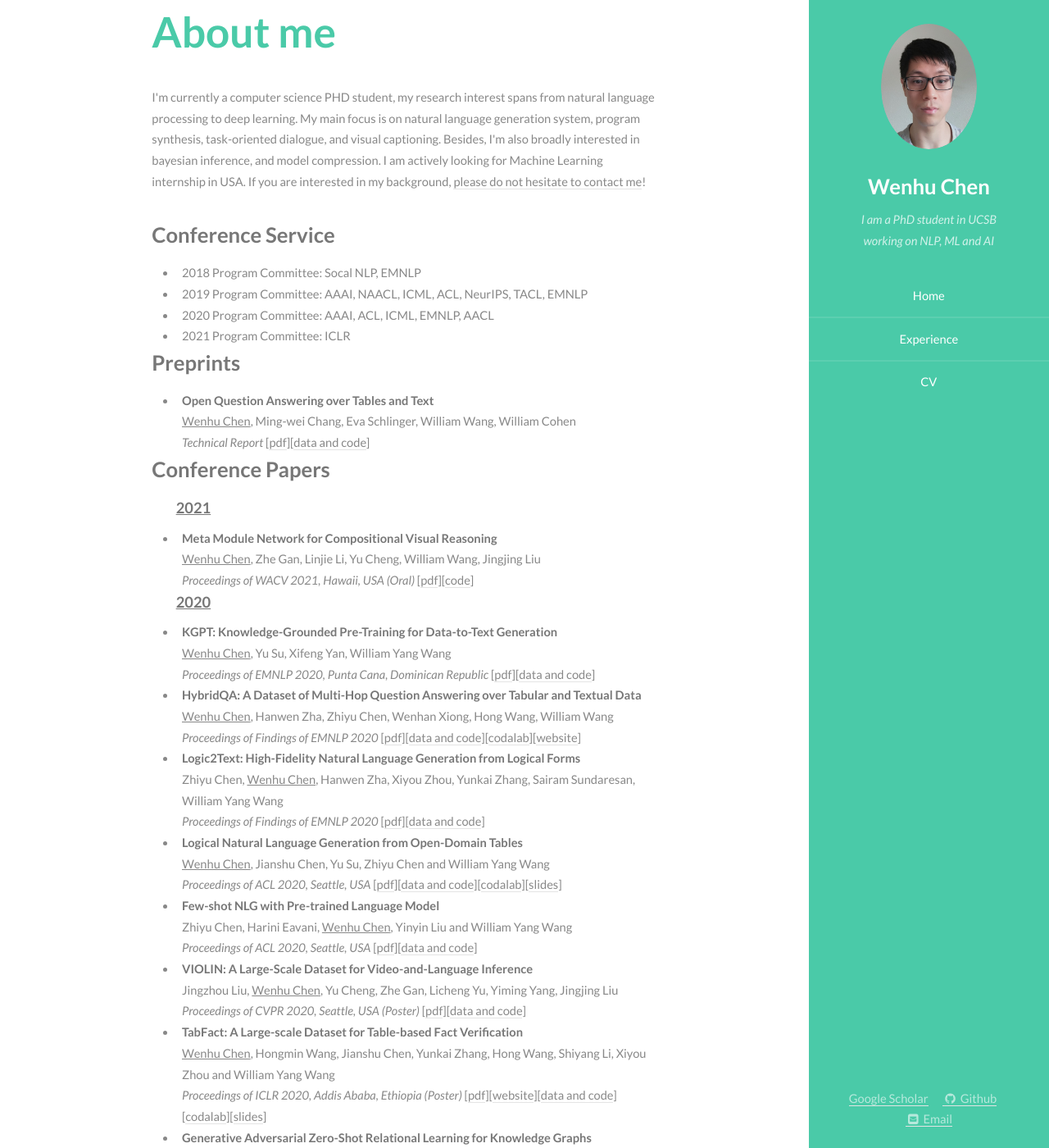
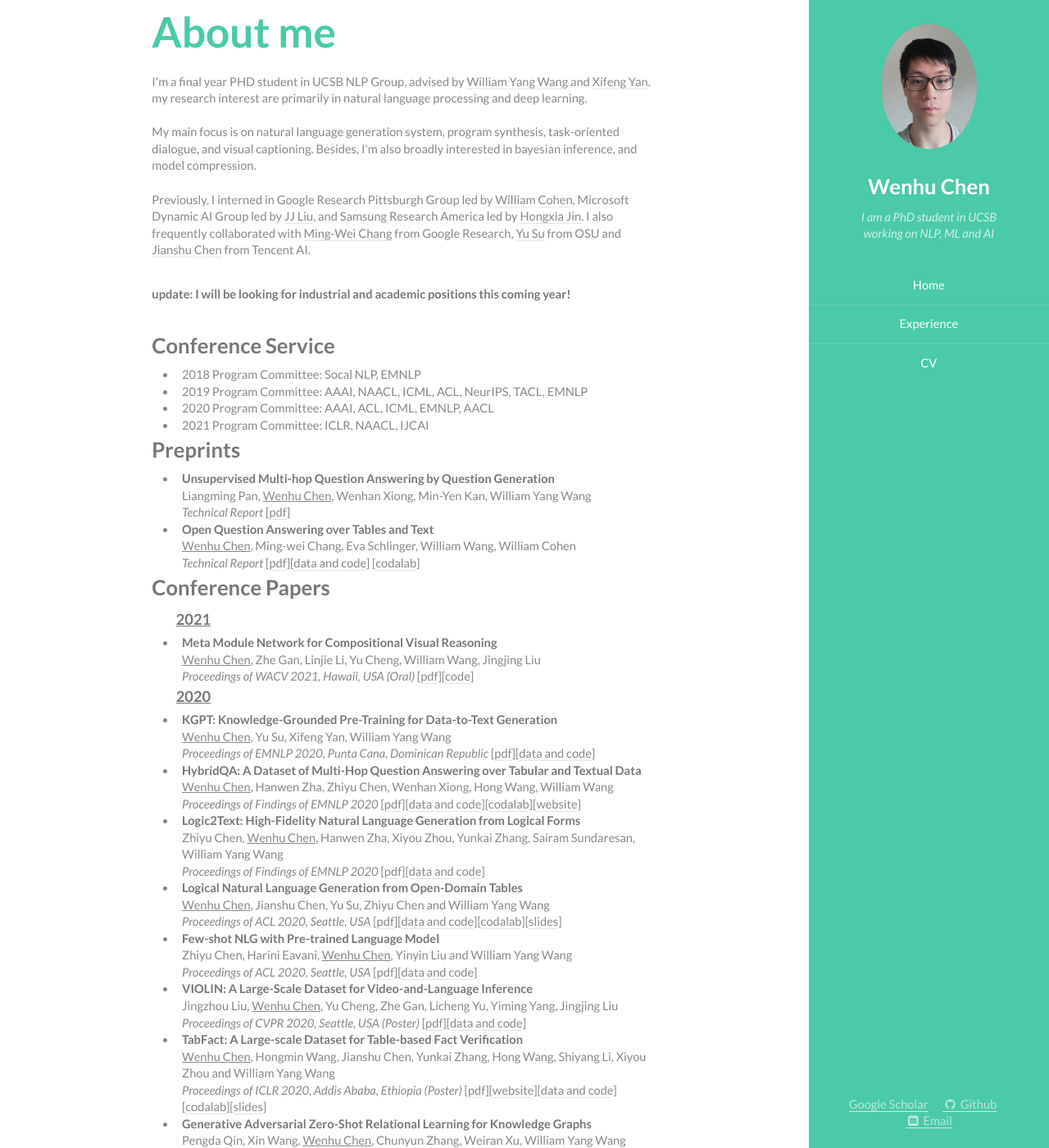
Before and after one commit to wenhuchen/wenhuchen.github.io, a Jekyll site: the page built from index.html, in a window 1280 px wide and 1400 px high. Shown: the whole window at 82% size. Built offline with Jekyll 4.4.1, drawn with Linux system fonts in a browser that asks for light colours.

Commit message:
update the website

```diff
--- a/css/style.css
+++ b/css/style.css
@@ -17,9 +17,9 @@
 	body, input, select, textarea {
 		color: #888;
 		font-family: "Lato", sans-serif;
-		font-size: 16pt;
+		font-size: 14pt;
 		font-weight: 400;
-		line-height: 1.75em;
+		line-height: 1.4em;
 	}
 
 	a {
@@ -55,7 +55,7 @@
 		color: #777;
 		font-weight: 700;
 		line-height: 1em;
-		margin: 0 0 0.5625em 0;
+		margin: 0 0 0.25em 0;
 	}
 
 	h1 a, h2 a, h3 a, h4 a, h5 a, h6 a {
@@ -1047,7 +1047,7 @@
 	}
 
 		#main > section > .container {
-			padding: 6em 0 4em 0;
+			padding: 6em 0 2em 0;
 		}
 
 		#main > section:first-child {
--- a/index.html
+++ b/index.html
@@ -17,13 +17,18 @@ ul {
     margin: 0;
     padding-left: 2em;
 }
+</style>
 
-</style>
 <div class="container">
     <header class="major">
         <h2>About me</h2>
     </header>
-        <p>I'm currently a computer science PHD student, my research interest spans from natural language processing to deep learning. My main focus is on natural language generation system, program synthesis, task-oriented dialogue, and visual captioning. Besides, I'm also broadly interested in bayesian inference, and model compression. I am actively looking for Machine Learning internship in USA. If you are interested in my background, <a href="mailto:wenhuchen@cs.ucsb.edu">please do not hesitate to contact me</a>!</p>
+    <p>I'm a final year PHD student in UCSB NLP Group, advised by <a href='https://sites.cs.ucsb.edu/~william/'>William Yang Wang</a> and <a href='https://sites.cs.ucsb.edu/~xyan/'>Xifeng Yan</a>. my research interest are primarily in natural language processing and deep learning. <br><br>
+
+    My main focus is on natural language generation system, program synthesis, task-oriented dialogue, and visual captioning. Besides, I'm also broadly interested in bayesian inference, and model compression.</br><br>
+
+    Previously, I interned in Google Research Pittsburgh Group led by <a href='http://www.cs.cmu.edu/~wcohen/'>William Cohen</a>, Microsoft Dynamic AI Group led by <a href='https://www.microsoft.com/en-us/research/people/jingjl/'>JJ Liu</a>, and Samsung Research America led by <a href='https://scholar.google.com/citations?user=mmJC6pIAAAAJ&hl=en'>Hongxia Jin</a>. I also frequently collaborated with <a href='https://scholar.google.com/citations?user=GiCqMFkAAAAJ&hl=en&oi=ao'>Ming-Wei Chang</a> from Google Research, <a href='https://ysu1989.github.io/'>Yu Su</a> from OSU and <a href='https://chenjianshu.github.io/'>Jianshu Chen</a> from Tencent AI.
+    <p> <b>update: I will be looking for industrial and academic positions this coming year!</b></p>
 </div>
 
 <div class="container">
@@ -32,7 +37,7 @@ ul {
         <li> 2018 Program Committee: Socal NLP, EMNLP</li>
         <li> 2019 Program Committee: AAAI, NAACL, ICML, ACL, NeurIPS, TACL, EMNLP</li>
         <li> 2020 Program Committee: AAAI, ACL, ICML, EMNLP, AACL</li>
-            <li> 2021 Program Committee: ICLR</li>
+        <li> 2021 Program Committee: ICLR, NAACL, IJCAI</li>
     </ul>
 </div>
 
@@ -40,9 +45,14 @@ ul {
     <h3>Preprints</h3>
     <ul>
         <li>
+            <strong> Unsupervised Multi-hop Question Answering by Question Generation <a span style="color: #009900;"></a></strong><br>
+            Liangming Pan, <u>Wenhu Chen</u>, Wenhan Xiong, Min-Yen Kan, William Yang Wang <br>
+            <em>Technical Report</em> [<a href="#">pdf</a>]
+        </li>
+        <li>
             <strong> Open Question Answering over Tables and Text <a span style="color: #009900;"></a></strong><br>
             <u>Wenhu Chen</u>, Ming-wei Chang, Eva Schlinger, William Wang, William Cohen <br>
-            <em>Technical Report</em> [<a href="https://arxiv.org/abs/2010.10439">pdf</a>][<a href="https://github.com/wenhuchen/OTT-QA">data and code</a>]
+            <em>Technical Report</em> [<a href="https://arxiv.org/abs/2010.10439">pdf</a>][<a href="https://github.com/wenhuchen/OTT-QA">data and code</a>] [<a href="https://competitions.codalab.org/competitions/27324">codalab</a>]
         </li>
     </ul>
 </div>
```
Also changed, not shown: 1 other file. Lines whose indentation alone changed are shown as unchanged.
